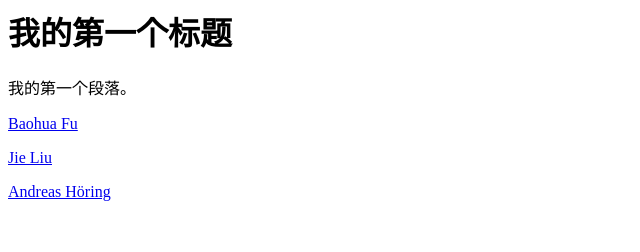
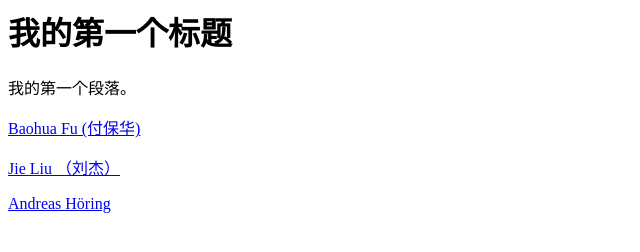
Before and after one commit to shaofengspace/shaofengspace.gihub.io, a plain HTML site: page index.html in a window 1280 px wide. Shown: the whole page, without its empty margins (0-640 px from the left). Drawn offline with Linux system fonts and the light colour scheme.

Commit message:
Update index.html

```diff
--- a/index.html
+++ b/index.html
@@ -5,9 +5,9 @@
 
 <p>我的第一个段落。</p>
 <p>
-<a href="http://www.math.ac.cn/people/fbh/">Baohua Fu</a>
+<a href="http://www.math.ac.cn/people/fbh/">Baohua Fu (付保华)</a>
 </p>
-<a href="http://www.jliumath.com">Jie Liu</a>
+<a href="http://www.jliumath.com">Jie Liu （刘杰）</a>
 <p>
 <a href="https://math.univ-cotedazur.fr/~hoering/">Andreas Höring</a>
 </p>
```
